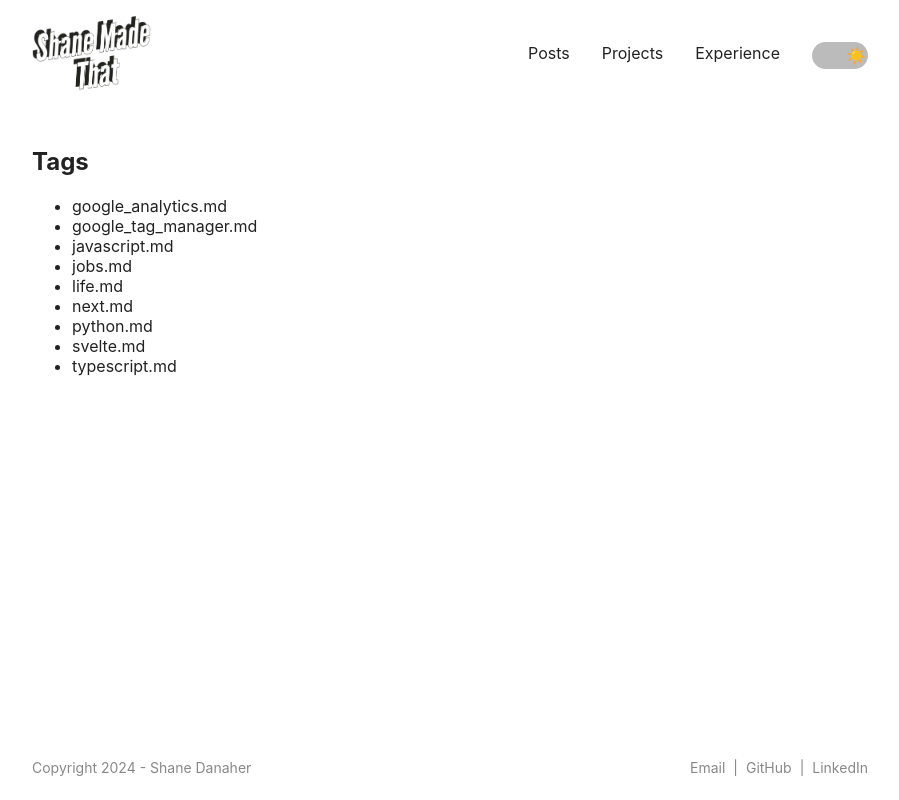
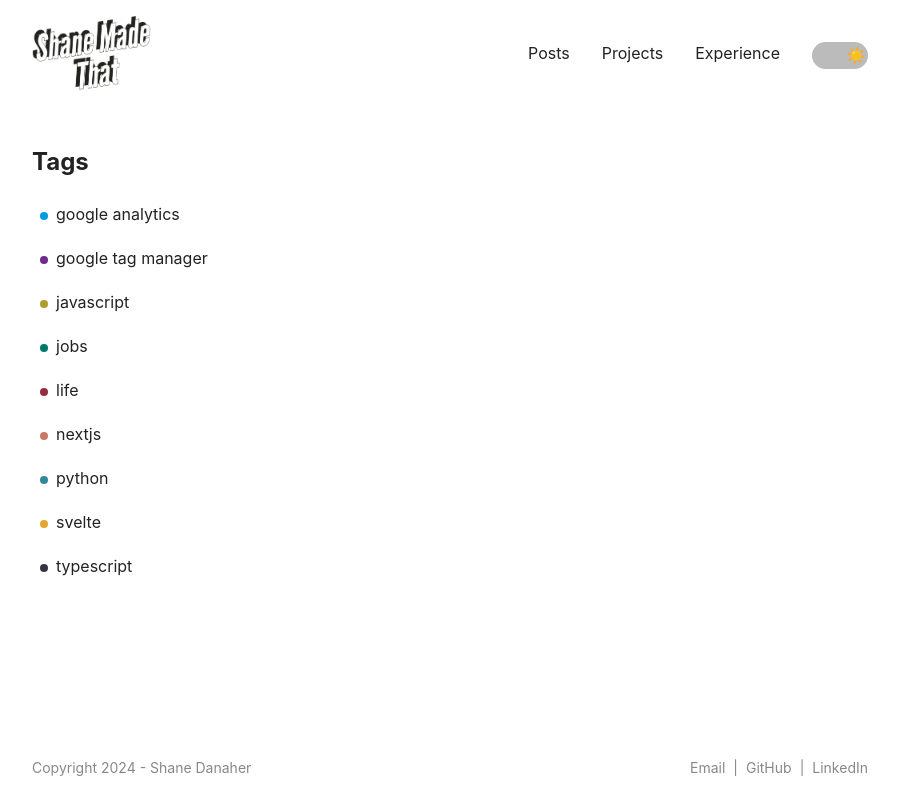
Before and after one commit to toofarm/shanecom, a Next.js app: page /tags in a window 1280 px wide. Shown: the whole page, without its empty margins (190-1089 px from the left). Built offline with nearby package versions, Linux system fonts and the light colour scheme.

Commit message:
feat: Tags landing page

```diff
--- /dev/null
+++ b/pages/tags/Tags.module.scss
@@ -0,0 +1,30 @@
+@import "styles/shared";
+
+.post_list {
+  list-style: none;
+  padding: 0;
+  margin: 0;
+}
+
+.h3 {
+  @include headline3;
+}
+
+.tag_item {
+  padding: 0.5rem;
+  border-radius: 0.5rem;
+  display: block;
+  margin: 0.5rem 0;
+  cursor: pointer;
+
+  &:hover {
+    text-decoration: underline;
+  }
+}
+
+.tag_badge {
+  display: inline-block;
+  padding: 0.25em;
+  border-radius: 2em;
+  margin-right: 0.5em;
+}
--- a/pages/tags/index.tsx
+++ b/pages/tags/index.tsx
@@ -1,14 +1,14 @@
 import React, { FC } from 'react'
-import { getAllContentByTag, getSlugs, getContentBySlug } from '../api/get_content'
-import { EContentTypes, TPost, TProject, TParams, TTag } from 'types'
+import { getAllContentByType } from '../api/get_content'
+import { EContentTypes, TTag } from 'types'
+import styles from './Tags.module.scss'
 
 // Components
 import Layout from 'components/Layout'
-import PostStub from 'components/PostStub'
 
 // Types
 type TProps = {
-  tags: string[];
+  tags: TTag[];
 }
 
 const Tag:FC<TProps> = ({ tags }) => {
@@ -17,8 +17,16 @@ const Tag:FC<TProps> = ({ tags }) => {
       <Layout>
         <div>
           <h2>Tags</h2>
-          <ul>
-            {tags.map((tag) => <li key={tag}>{tag}</li>)}
+          <ul className={styles.post_list}>
+            {tags.map((tag) => <li
+              className={styles.tag_item}
+              key={tag.slug}>
+              <a href={`/tags/${tag.slug}`}>
+                <span style={{ backgroundColor: tag.color }}
+                  className={styles.tag_badge}></span>
+                {tag.name}
+              </a>
+            </li>)}
           </ul>
         </div>
       </Layout>
@@ -27,7 +35,10 @@ const Tag:FC<TProps> = ({ tags }) => {
 }
 
 export const getStaticProps = async () => {
-  const tags = getSlugs(EContentTypes.TAGS)
+  const tags = getAllContentByType(
+    EContentTypes.TAGS, ['name', 'slug', 'color']
+  )
+
   return {
     props: {
       tags
--- a/styles/_shared.scss
+++ b/styles/_shared.scss
@@ -21,3 +21,13 @@
     }
   }
 }
+
+@mixin headline3 {
+  font-size: 1.5rem;
+  margin: 0 0 1rem 0;
+    font-size: 2rem;
+    display: block;
+    color: var(primaryText);
+    padding: 0.5rem 0;
+    border-bottom: 1px solid $light-grey;
+}
--- a/types.ts
+++ b/types.ts
@@ -69,6 +69,7 @@ export type TSkill = {
 export type TTag = {
   name: string;
   color: string;
+  slug: string;
 }
 
 export type TParams = {
```
Also changed, not shown: pages/tags/[slug].tsx (+28 -10 lines).
